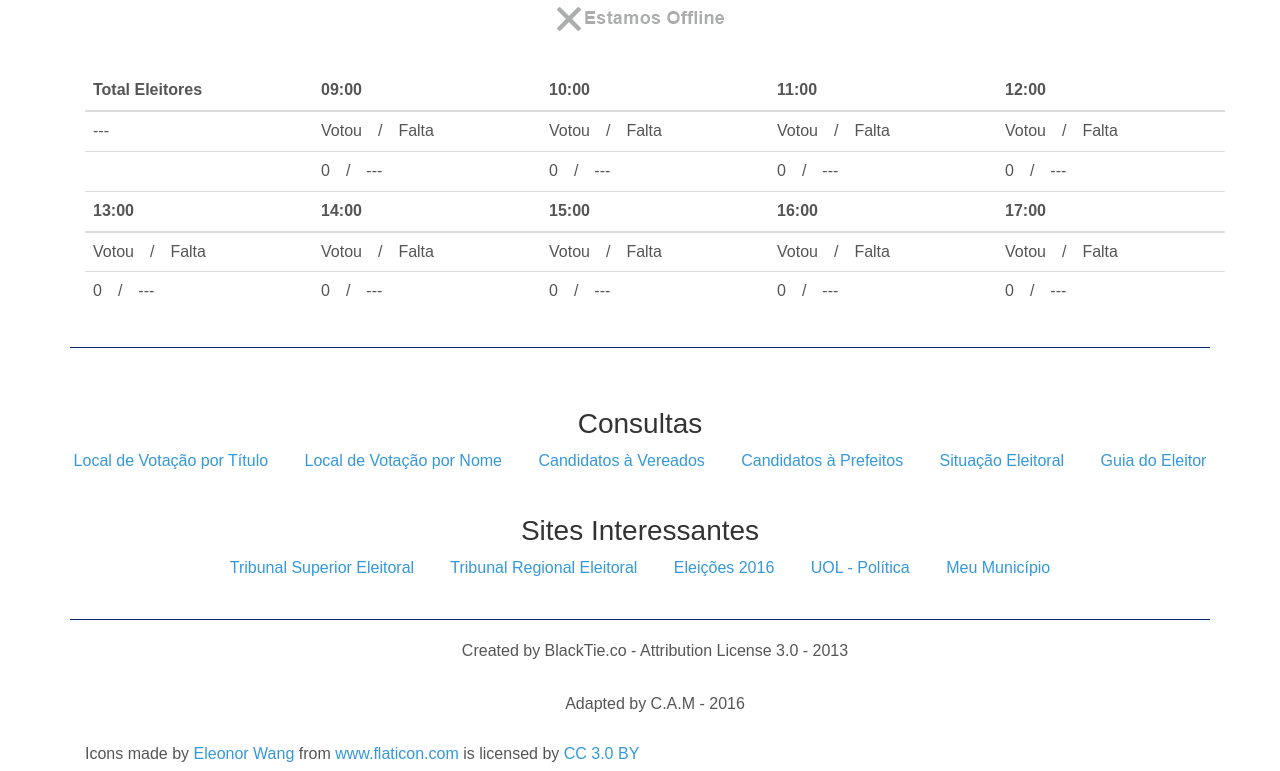
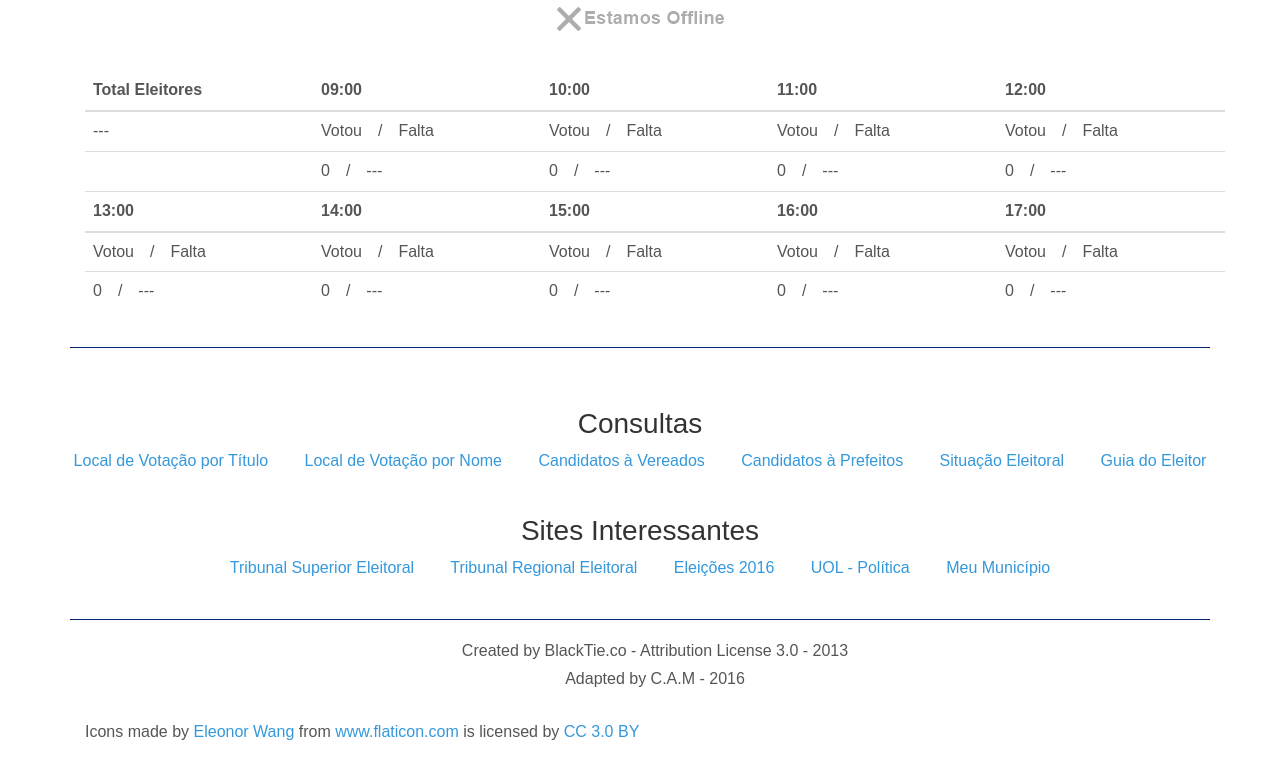
Before and after one commit to VotaVargem/VotaVargem.github.io, a plain HTML site: page index.html in a window 1280 px wide. Shown: the part 250-1021 px from the top of the page. Drawn offline with nearby package versions, Linux system fonts and the light colour scheme.

Commit message:
Update index.html

```diff
--- a/index.html
+++ b/index.html
@@ -139,12 +139,11 @@
 	<hr>
 
 	<div class="container">
-		<p class="centered">Created by BlackTie.co - Attribution License 3.0 - 2013</p>
-		<p class="centered">Adapted by C.A.M - 2016</p>
-		<div>Icons made by <a href="http://www.flaticon.com/authors/eleonor-wang" title="Eleonor Wang">Eleonor Wang</a>
+		<p class="centered">Created by BlackTie.co - Attribution License 3.0 - 2013 <br/> Adapted by C.A.M - 2016</p>
+		<p>Icons made by <a href="http://www.flaticon.com/authors/eleonor-wang" title="Eleonor Wang">Eleonor Wang</a>
 			from <a href="http://www.flaticon.com" title="Flaticon">www.flaticon.com</a>
 			is licensed by <a href="http://creativecommons.org/licenses/by/3.0/" title="Creative Commons BY 3.0" target="_blank">CC 3.0 BY</a>
-		</div>
+		</p>
 	</div><!-- /container -->
 
 
```
